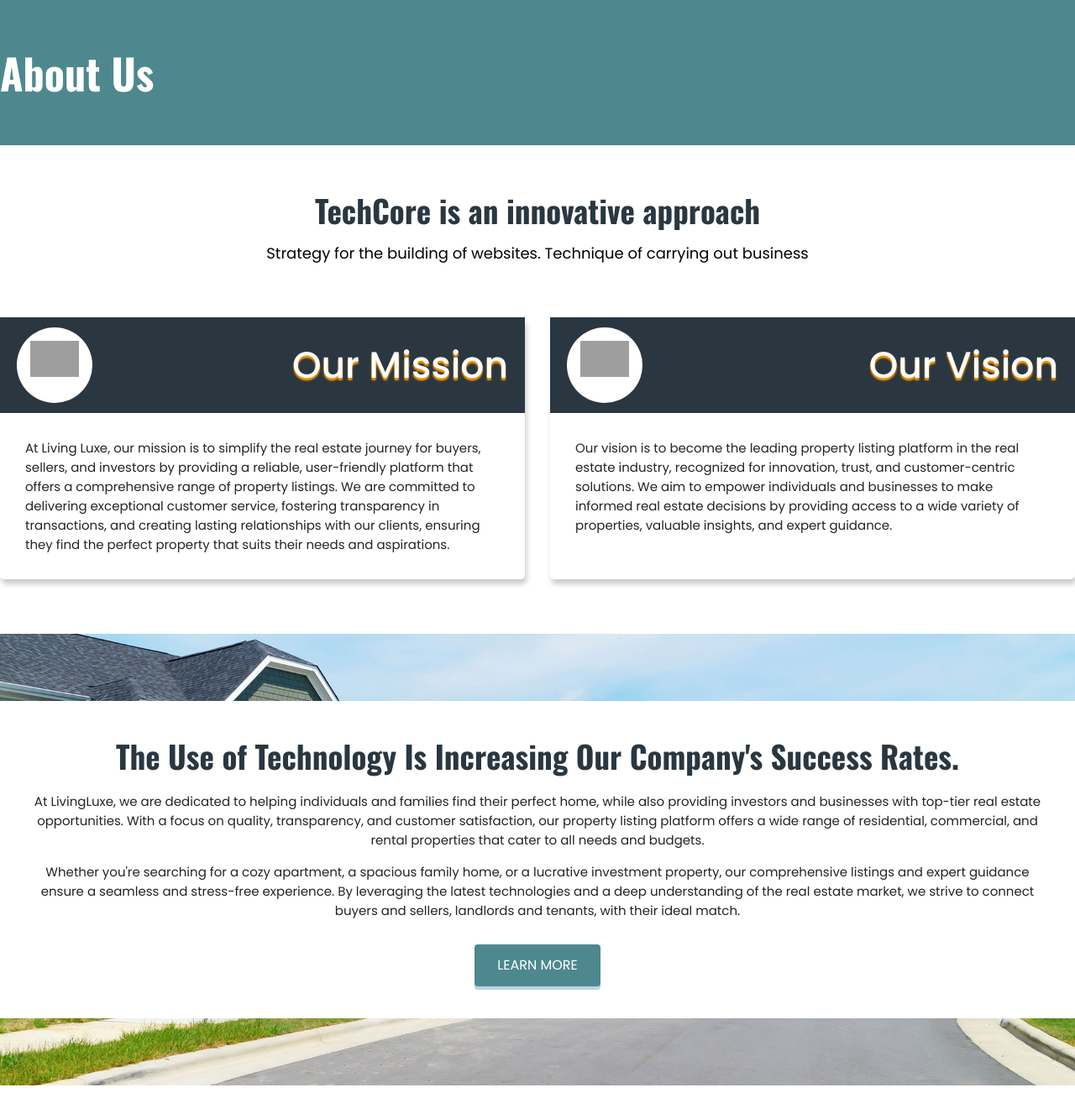
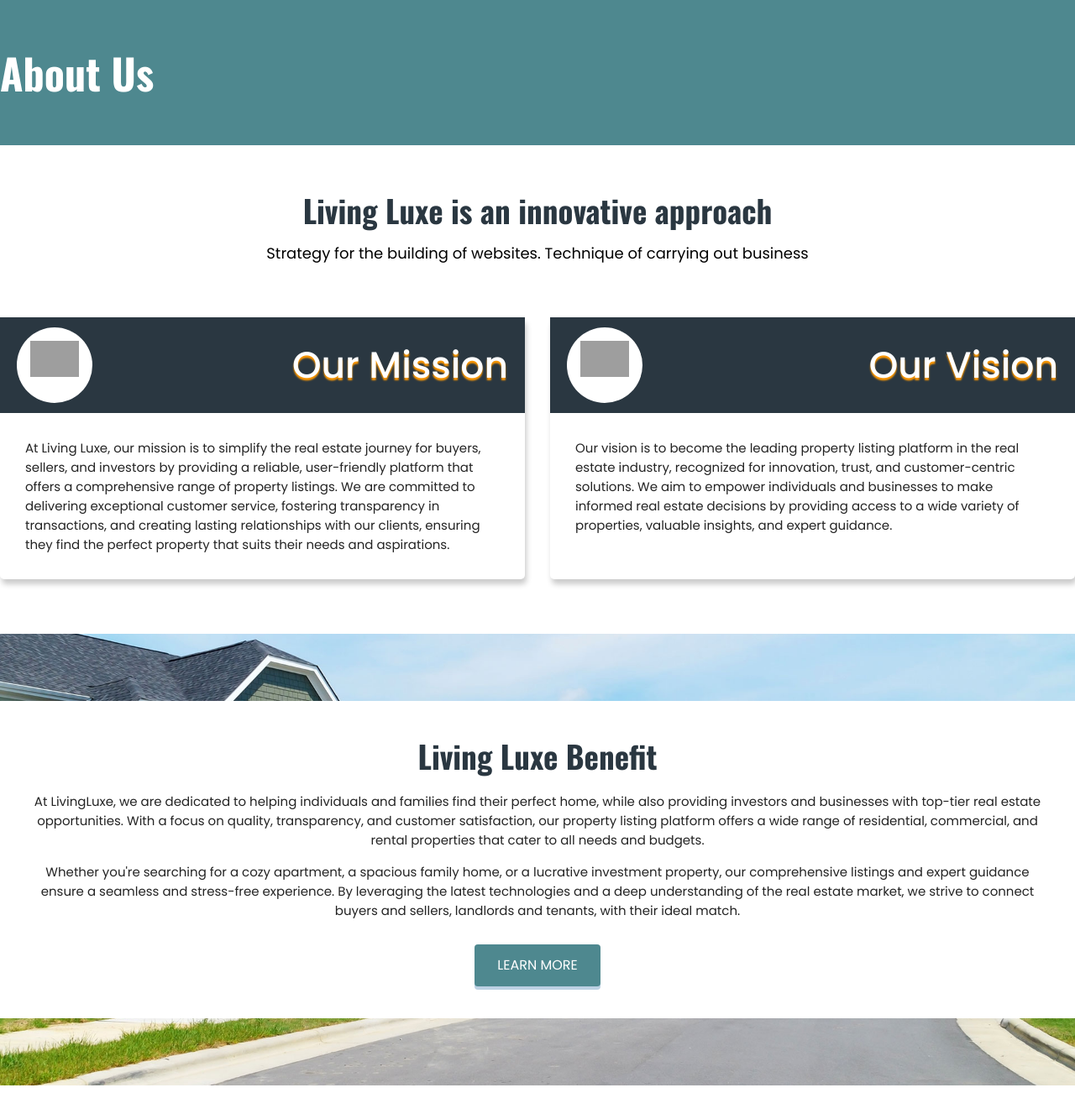
Before and after one commit to tjkaur12/LivingLuxe, a PHP site: page /about.php in a window 1280 px wide. Shown: the part 174-1507 px from the top of the page at 84% size. Run offline with PHP 8.4, Linux system fonts and the light colour scheme; grey boxes are pictures that could not be loaded.

Commit message:
changes in about page

```diff
--- a/about.php
+++ b/about.php
@@ -9,7 +9,7 @@
     <section class="about-mv">
         <div class="wrapper">
             <div class="heading-section center about-heading full-wid">
-            <h2 class="heading">TechCore is an innovative approach</h2>
+            <h2 class="heading">Living Luxe is an innovative approach</h2>
             <span class="sub-heading">Strategy for the building of websites. Technique of carrying out business</span>
         </div>
             <ul class="full-wid mv-inner">
@@ -47,7 +47,7 @@
         <div class="wrapper">
             <div class="aboutus-inner">
                 <div class="heading-section">
-                    <h2 class="heading">The Use of Technology Is Increasing Our Company's Success Rates.</h2>
+                    <h2 class="heading">Living Luxe Benefit</h2>
                 </div>
                 <p>At LivingLuxe, we are dedicated to helping individuals and families find their perfect home, while also providing investors and businesses
                      with top-tier real estate opportunities. With a focus on quality, transparency, and customer satisfaction, our property listing
```
